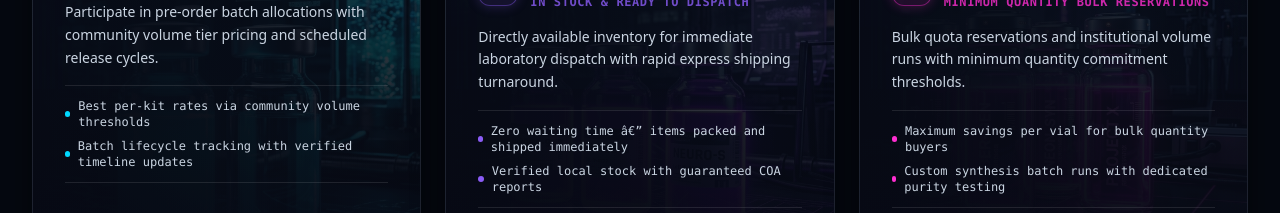
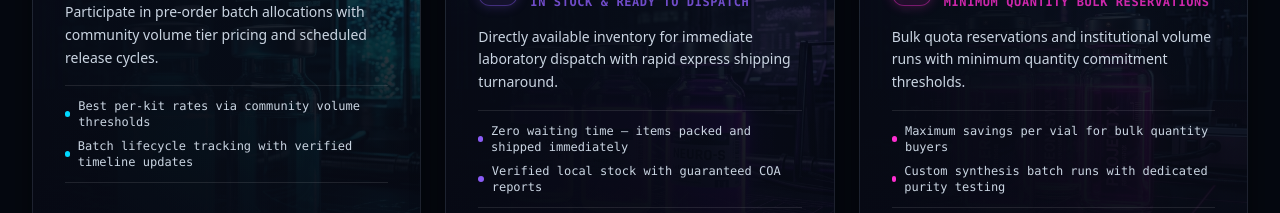
Before and after one commit to gulatkanogkn2-sudo/Gulat-Ka-No, a React (Vite) app: page / in a window 1280 px wide. Shown: the part 1020-1233 px from the top of the page. Built offline with nearby package versions, Linux system fonts and the light colour scheme; no server answers; the database is empty.

Commit message:
Preserve homepage UTF-8 text

```diff
--- a/src/pages/customer/HomePage.tsx
+++ b/src/pages/customer/HomePage.tsx
@@ -214,7 +214,7 @@ export const HomePage: React.FC = () => {
                   <div className="space-y-2 py-3 border-t border-b border-white/10 font-mono text-xs text-slate-300">
                     <div className="flex items-center gap-2">
                       <span className="w-1.5 h-1.5 rounded-full bg-[#8B5CF6]"></span>
-                      <span>Zero waiting time â€” items packed and shipped immediately</span>
+                      <span>Zero waiting time — items packed and shipped immediately</span>
                     </div>
                     <div className="flex items-center gap-2">
                       <span className="w-1.5 h-1.5 rounded-full bg-[#8B5CF6]"></span>
```
